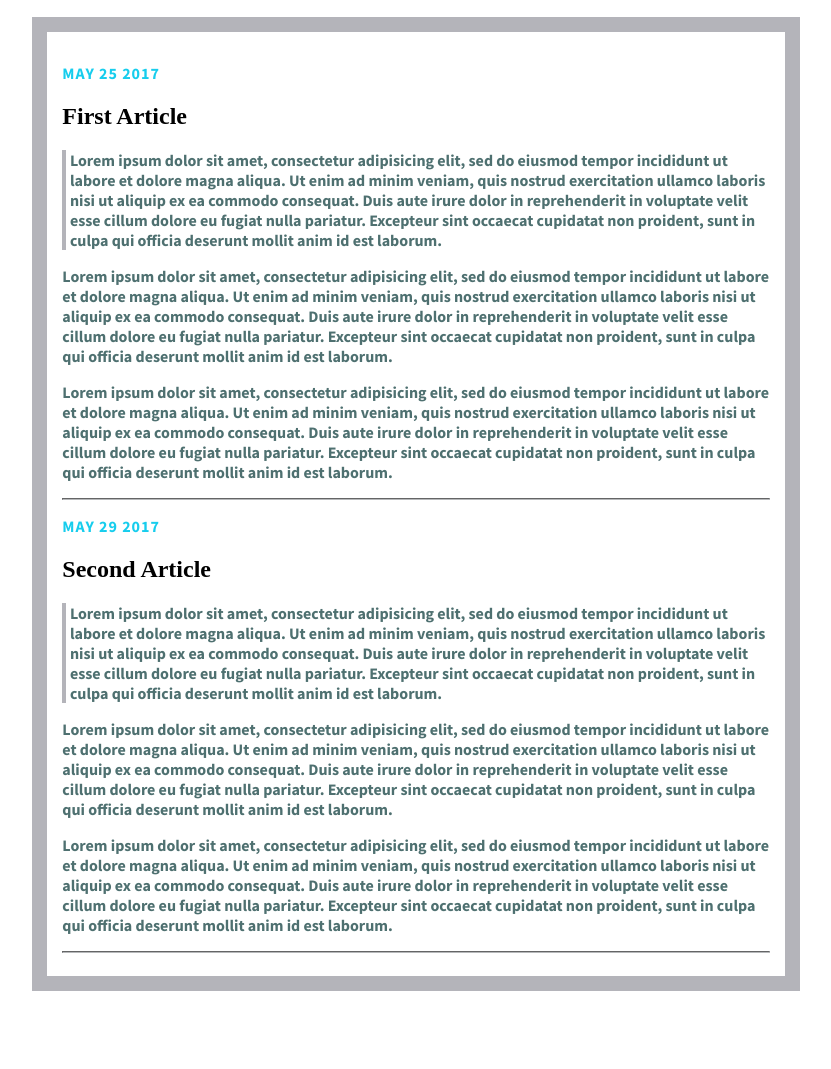
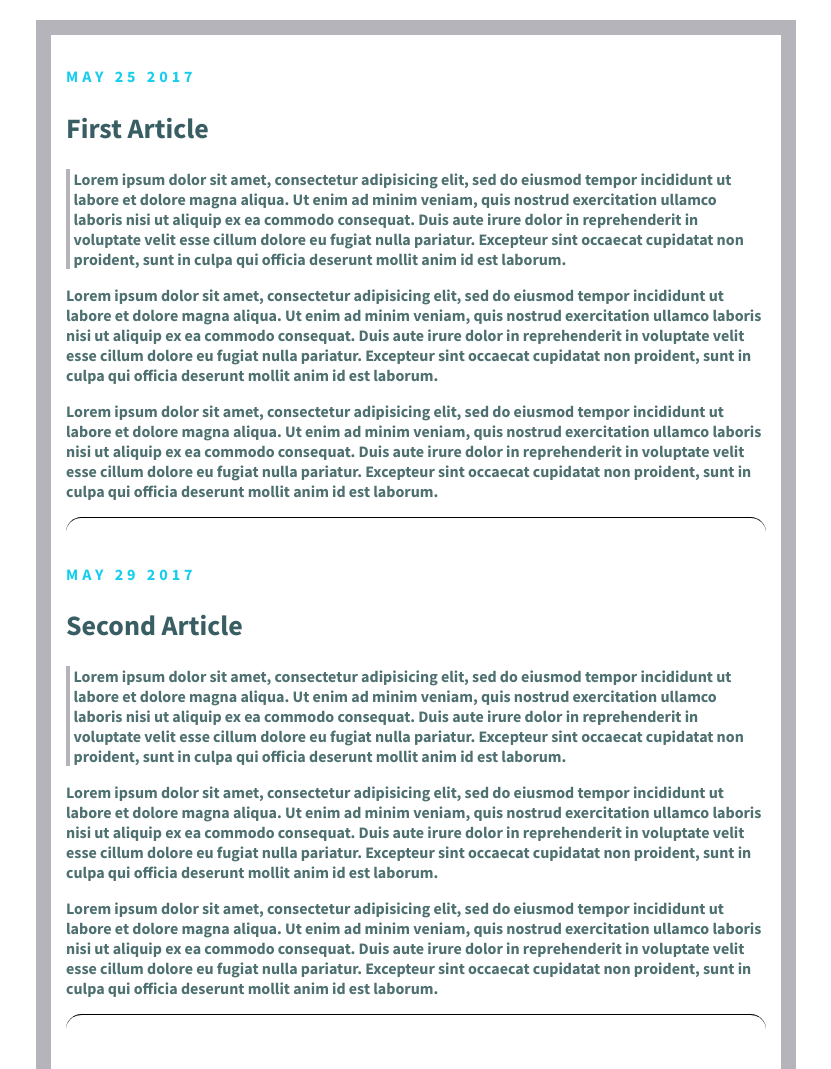
Before and after one commit to JIBIN-P/Blog-Design, a plain HTML site: page firstblog.html in a window 1280 px wide. Shown: the top 1069 px of the page, without its empty margins (224-1055 px from the left). Before the commit the page ends 1008 px from the top, so only its background shows below. Drawn offline with Linux system fonts and the light colour scheme.

Commit message:
Added various optimizations and also added a cool hr style

```diff
--- a/blog.css
+++ b/blog.css
@@ -1,39 +1,51 @@
 .date{
-	font-family: Source Sans Pro;
 	text-transform: uppercase;
 	color: #17CDED;
-	letter-spacing: 1px;
+	letter-spacing: 4px;
 }
 
-h1{
-	font-family: Source Sans Pro;
+h2{
+	font-size: 28px;
 	color: #385E63;
+	font-weight: bold;
 }
 
 .border-left{
 	border-left: 4px solid #B4B4BA;
 	padding-left: 0.5%;
-	font-family: Source Sans Pro;
 	font-weight: 700;
 	color: #4E7070;
 
 }
 
 p{
-	font-family: Source Sans Pro;
 	font-weight: 700;
 	color: #4E7070;
 }
 
-hr{
-	border-color: #B6B8BA;
+hr {
+    height: 30px;
+    border-style: solid;
+    border-color: black;
+    border-width: 1px 0 0 0;
+    border-radius: 20px;
+}
+hr:before { /* Not really supposed to work, but does */
+    display: block;
+    content: "";
+    height: 30px;
+    margin-top: -31px;
+    border-style: solid;
+    border-color: black;
+    border-width: 0 0 1px 0;
+    border-radius: 20px;
 }
 
 body{
+	font-family: Source Sans Pro;
 	border: 15px solid #B4B4BA;
 	padding: 1.2%;
-	margin: 1.3% 20%;
+	max-width: 700px;
+	width: 80%;
+	margin: 20px auto;
 }
-
-
-/*#B4B4BA*/
```
